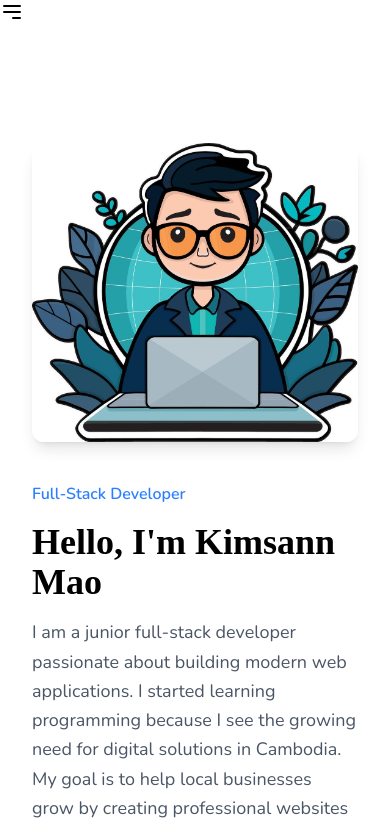
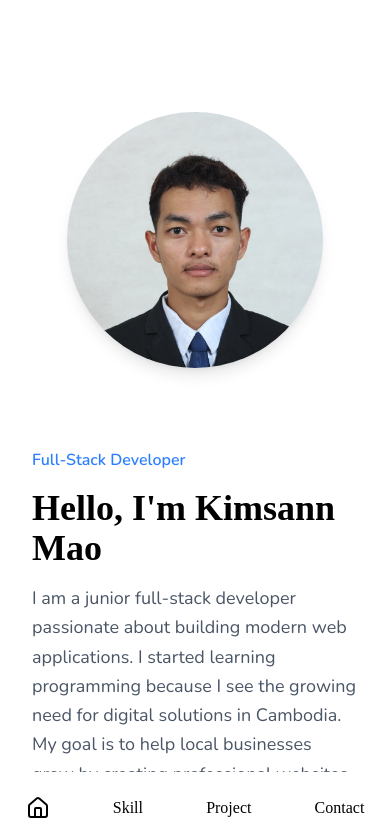
Before and after one commit to the-sann/portfolio, a React (Vite) app: page / in a window 390 px wide. Shown: the top 828 px of the page. Built offline with nearby package versions, Linux system fonts and the light colour scheme; a web font is replaced by a local one.

Commit message:
update image profile and nav

```diff
--- a/src/const/data.js
+++ b/src/const/data.js
@@ -11,7 +11,7 @@ export const data = {
       img: img_weather,
       title: "Weather App",
       description: "A weather application built with React.",
-      demo: "https://example.com",
+      demo: "https://frontend-mentor-kimsann.netlify.app/",
       src_code: "https://github.com/username/weather",
     },
   ],
--- a/src/scenes/global/Navbar.jsx
+++ b/src/scenes/global/Navbar.jsx
@@ -1,3 +1,4 @@
+import { HomeIcon } from "lucide-react";
 import { useState } from "react";
 import { Link } from "react-router-dom";
 
@@ -101,7 +102,7 @@ const Navbar = () => {
       </nav>
 
       {/* Mobile hamburger */}
-      <button
+      {/* <button
         className="md:hidden text-black"
         onClick={() => setIsOpen(!isOpen)}
       >
@@ -136,10 +137,10 @@ const Navbar = () => {
             />
           </svg>
         )}
-      </button>
+      </button> */}
 
       {/* Mobile navigation */}
-      {isOpen && (
+      {/* {isOpen && (
         <div className="md:hidden flex flex-col mt-3 gap-4 px-8 py-4 shadow-lg text-xl">
           <Link to="/" onClick={closeMenu}>
             Home
@@ -165,7 +166,54 @@ const Navbar = () => {
             Contact
           </Link>
         </div>
-      )}
+      )} */}
+
+      <nav
+        className="
+    font-heading
+    fixed
+    bottom-0
+    left-0
+    w-full
+    z-[9999]
+    flex
+    items-center
+    justify-around
+    gap-3
+    py-4
+    shadow-md
+    bg-white
+    md:hidden
+  "
+      >
+        <a
+          href="/"
+          className="px-5 py-2 rounded-2xl hover:bg-gray-200 transition"
+        >
+          <HomeIcon />
+        </a>
+
+        <a
+          href="#skill"
+          className="px-5 py-2 rounded-2xl hover:bg-gray-200 transition"
+        >
+          Skill
+        </a>
+
+        <a
+          href="#project"
+          className="px-5 py-2 rounded-2xl hover:bg-gray-200 transition"
+        >
+          Project
+        </a>
+
+        <a
+          href="#contact"
+          className="px-5 py-2 rounded-2xl hover:bg-gray-200 transition"
+        >
+          Contact
+        </a>
+      </nav>
     </>
   );
 };
--- a/src/scenes/home/LandingPage.jsx
+++ b/src/scenes/home/LandingPage.jsx
@@ -1,15 +1,15 @@
-import profile from "../../assets/landingpage.jpg";
+import profile from "../../assets/6332449981536605368.jpg";
 import flowcvv3 from "../../assets/cv/flow-cv-v3.pdf";
 
 const LandingPage = () => {
   return (
-    <div className="pt-24 max-w-6xl mx-auto flex flex-col md:flex-row items-center gap-10 px-6">
+    <div className="pt-24 max-w-6xl mx-auto flex flex-col md:flex-row items-center gap-20 px-6">
       {/* Profile Image */}
-      <div className="md:w-1/2 flex justify-center md:order-2">
+      <div className="md:w-1/2 flex justify-end md:order-2">
         <img
           src={profile}
           alt="Kimsann Mao"
-          className="rounded-xl shadow-lg w-full max-w-md object-cover"
+          className="shadow-lg w-64 h-64 rounded-full max-w-md object-cover"
         />
       </div>
 
```
Also changed, not shown: src/assets/6332449981536605368.jpg (added), src/assets/profile.jpg (added).
